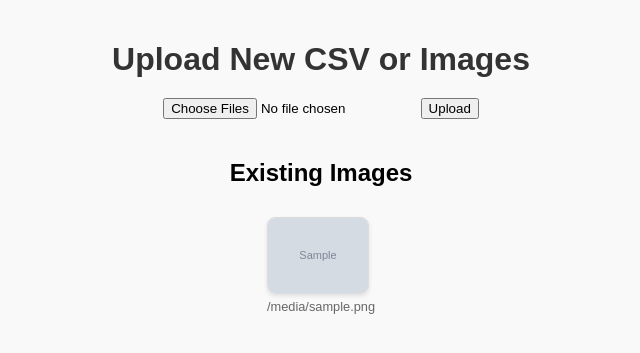
After one commit to leokho/virtual_garage_sale, a Flask app: template templates/upload.html in a window 1280 px wide. The commit adds this page. Shown: the top 353 px of the page, without its empty margins (319-959 px from the left). Run offline with Flask 2, Linux system fonts and the light colour scheme; the template is opened without the code that fills it: most values are stand-ins (such as "Sample title", 1, 10 or a date in 2020); grey boxes marked "Sample" are stand-in pictures; some libraries are stand-ins or nearby versions.

Commit message:
Fast forward to latest version

```diff
--- a/app.py
+++ b/app.py
@@ -1,14 +1,20 @@
-from flask import Flask, request, redirect, url_for, render_template, Response
+from functools import wraps
+from flask import Flask, request, redirect, url_for, render_template, Response, send_from_directory
+from PIL import Image
 import os
 import csv
+import re
+
+# CHANGE ME (or use env. variables)
+USERNAME = os.environ.get('GARAGE_SALE_USERNAME', 'admin')
+PASSWORD = os.environ.get('GARAGE_SALE_PASSWORD', 'password')
+VALID_STATUSES = {'Published', 'Reserved', 'Sold'}
+
+IMAGE_SIZE = (500, 500)
 
 app = Flask(__name__)
 app.config['UPLOAD_FOLDER'] = 'uploads'
-
-# CHANGE ME (or use env. variables)
-USERNAME = 'admin'
-PASSWORD = 'password'
-
+app.config['IMAGE_FOLDER'] = 'uploads/images'
 
 # Create the upload folder if it doesn't exist
 os.makedirs(app.config['UPLOAD_FOLDER'], exist_ok=True)
@@ -18,8 +24,34 @@ def parse_csv(filepath):
     with open(filepath, newline='', encoding='utf-8') as csvfile:
         reader = csv.DictReader(csvfile)
         for row in reader:
-            items.append(row)
+            if row['Status'] in VALID_STATUSES:
+                items.append(row)
     return items
+
+def save_image(file, internal_id, image_number):
+    img = Image.open(file)
+    img.thumbnail((500, 500))
+    img.save(os.path.join(app.config['IMAGE_FOLDER'], f'{internal_id}_{image_number}.jpg'))
+
+
+def get_item_images():
+    """Assumption: File format is <ID>_<nr>.jpg"""
+    images = {}
+    pattern = r"^(?P<name>.*?)_(?P<nr>\d+)\.jpg$"
+
+    for filename in os.listdir(app.config['IMAGE_FOLDER']):
+        match = re.match(pattern, filename)
+
+        if match:
+            internal_id = match.group("name")
+            image_number = match.group("nr")
+
+            if internal_id not in images:
+                images[internal_id] = []
+            images[internal_id].append(filename)
+
+    return images
+
 
 def check_auth(username, password):
     return username == USERNAME and password == PASSWORD
@@ -31,6 +63,7 @@ def authenticate():
         {'WWW-Authenticate': 'Basic realm="Login Required"'})
 
 def requires_auth(f):
+    @wraps(f)
     def decorated(*args, **kwargs):
         auth = request.authorization
         if not auth or not check_auth(auth.username, auth.password):
@@ -39,34 +72,40 @@ def requires_auth(f):
     return decorated
 
 
-@app.route('/')
+
+@app.route('/', endpoint='index')
 def index():
     items = parse_csv(os.path.join(app.config['UPLOAD_FOLDER'], 'items.csv'))
-    return render_template('index.html', items=items)
+    images = get_item_images()
+    return render_template('index.html', items=items, images=images)
 
-@app.route('/upload', methods=['GET', 'POST'])
+@app.route('/admin', endpoint='admin')
+@requires_auth
+def admin():
+    success = request.args.get('success', 0)
+    images = sorted(os.listdir(app.config['IMAGE_FOLDER']))
+    return render_template('upload.html', images=images, success=int(success))
+
+
+@app.route('/admin/upload', methods=['POST'], endpoint='upload_file')
 @requires_auth
 def upload_file():
-    if request.method == 'POST':
-        # Check if the post request has the file part
-        if 'file' not in request.files:
-            return redirect(request.url)
-        file = request.files['file']
-        if file.filename == '':
-            return redirect(request.url)
-        if file:
-            filepath = os.path.join(app.config['UPLOAD_FOLDER'], 'items.csv')
-            file.save(filepath)
-            return redirect(url_for('index'))
-    return '''
-    <!doctype html>
-    <title>Upload CSV</title>
-    <h1>Upload new CSV</h1>
-    <form method=post enctype=multipart/form-data>
-      <input type=file name=file>
-      <input type=submit value=Upload>
-    </form>
-    '''
+    files = request.files.getlist('file')
+    for file in files:
+        if file.filename.endswith('.csv'):
+            file.save(os.path.join(app.config['UPLOAD_FOLDER'], 'items.csv'))
+        elif file and '_' in file.filename:
+            parts = file.filename.rsplit('_', 1)
+            internal_id = parts[0]
+            image_number = parts[1].split('.')[0]
+            save_image(file, internal_id, image_number)
+    return redirect(url_for('admin', success=1))
+
+@app.route('/imgs/<filename>')
+def uploaded_file(filename):
+    return send_from_directory(app.config['IMAGE_FOLDER'], filename)
+
 
 if __name__ == '__main__':
-    app.run(debug=True)
+    app.config['TEMPLATES_AUTO_RELOAD'] = True
+    app.run(debug=True, port=8000)
--- a/requirements.txt
+++ b/requirements.txt
@@ -1 +1,3 @@
 Flask==2.1.1
+Pillow==9.1.1
+Werkzeug==2.2.2
--- /dev/null
+++ b/templates/upload.html
@@ -0,0 +1,72 @@
+<!doctype html>
+<html lang="en">
+<head>
+  <meta charset="UTF-8">
+  <meta name="viewport" content="width=device-width, initial-scale=1.0">
+  <title>Admin Upload Page</title>
+  <style>
+    body {
+      font-family: Arial, sans-serif;
+      background-color: #f9f9f9;
+      margin: 0;
+      padding: 20px;
+      display: flex;
+      flex-direction: column;
+      align-items: center;
+    }
+    h1 {
+      text-align: center;
+      margin-bottom: 20px;
+      color: #333;
+    }
+    form {
+      margin-bottom: 20px;
+    }
+    .existing-images {
+      display: flex;
+      flex-wrap: wrap;
+      justify-content: center;
+    }
+    .image-item {
+      text-align: center;
+      margin: 10px;
+    }
+    .existing-images img {
+      max-width: 100px;
+      border: 1px solid #ddd;
+      border-radius: 8px;
+      box-shadow: 0 2px 4px rgba(0, 0, 0, 0.1);
+      display: block;
+      margin-bottom: 5px;
+    }
+    .filename {
+      font-size: 0.8em;
+      color: #666;
+    }
+    .success-message {
+      color: #2a9d8f;
+      font-weight: bold;
+      margin-bottom: 20px;
+    }
+  </style>
+</head>
+<body>
+  <h1>Upload New CSV or Images</h1>
+  {% if success %}
+    <div class="success-message">Upload successful!</div>
+  {% endif %}
+  <form method="post" enctype="multipart/form-data" action="{{ url_for('upload_file', filename=image) }}">
+    <input type="file" name="file" multiple>
+    <input type="submit" value="Upload">
+  </form>
+  <h2>Existing Images</h2>
+  <div class="existing-images">
+    {% for image in images %}
+      <div class="image-item">
+        <img src="{{ url_for('uploaded_file', filename=image) }}" alt="{{ image }}">
+        <div class="filename">{{ image }}</div>
+      </div>
+    {% endfor %}
+  </div>
+</body>
+</html>
--- a/uploads/items.csv
+++ /dev/null
@@ -1,4 +0,0 @@
-Title,Description,Price,Status,Image URL
-Bike,Mountain bike in good condition,150,Available,https://example.com/images/bike.jpg
-Laptop,15 inch laptop with 8GB RAM,300,RESERVED,https://example.com/images/laptop.jpg
-Table,Wooden dining table,100,SOLD,https://example.com/images/table.jpg
```
Also changed, not shown: templates/index.html (+62 -3 lines).
